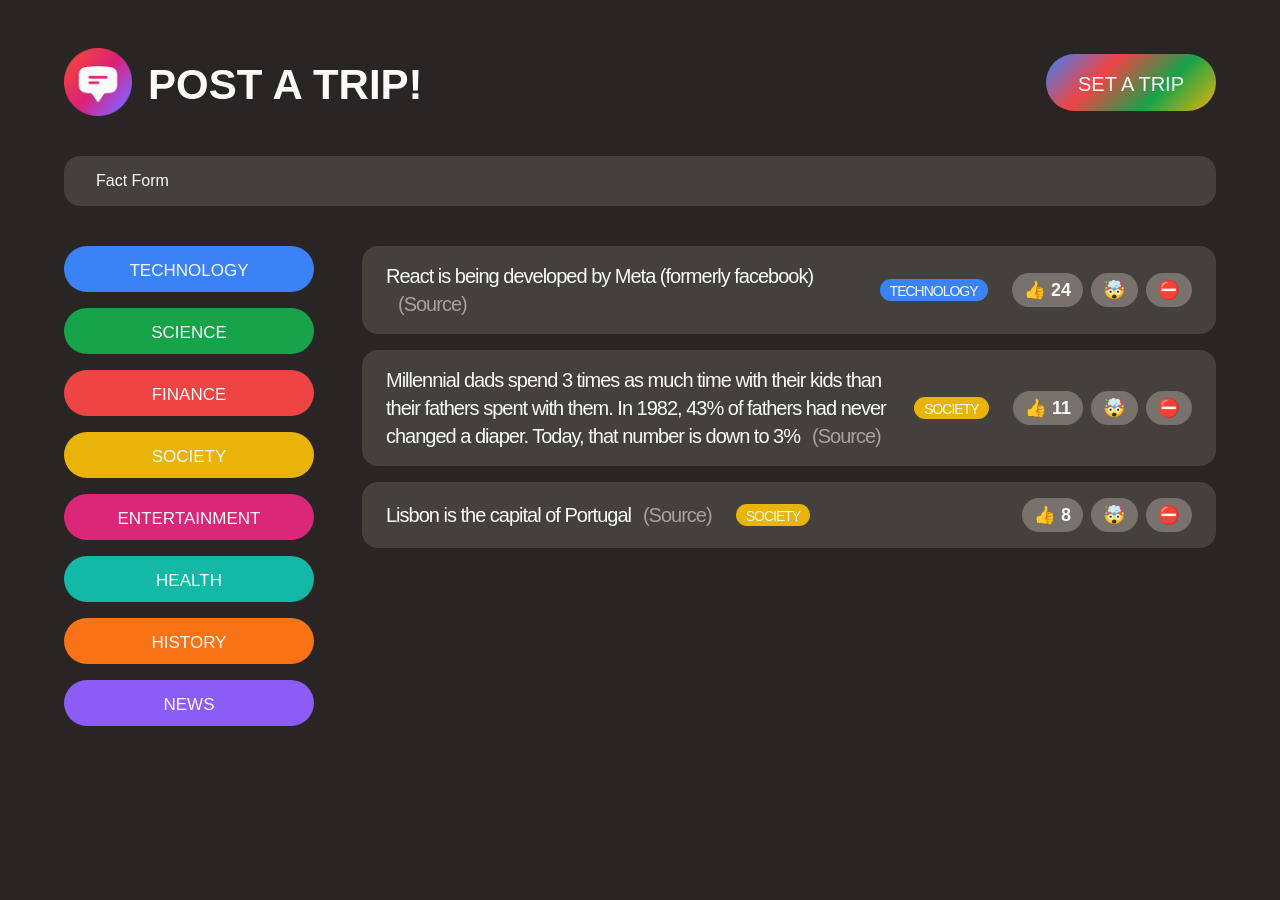
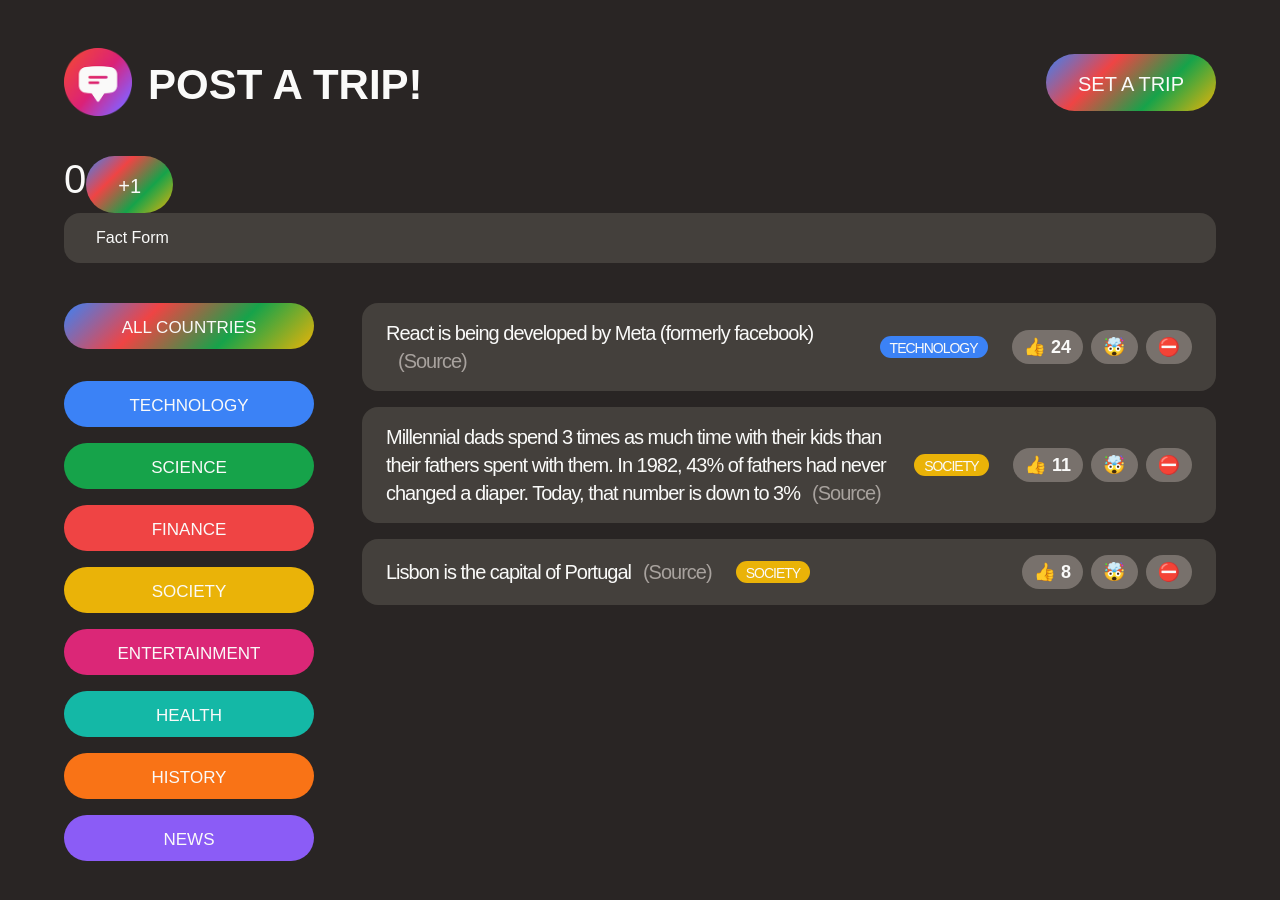
Before and after one commit to tonyloba/Post_fact, a React (Create React App) app: page / in a window 1280 px wide. Shown: the top 900 px of the page. Before the commit the page ends 800 px from the top, so only its background shows below. Built offline with nearby package versions, Linux system fonts and the light colour scheme; a web font is replaced by a local one.

Commit message:
added state with counter (testing)

```diff
--- a/src/App.js
+++ b/src/App.js
@@ -1,3 +1,4 @@
+import { useState } from "react";
 import "./style.css";
 
 const initialFacts = [
@@ -45,6 +46,22 @@
   { name: "news", color: "#8b5cf6" },
 ];
 
+function Counter() {
+  const [count, setCount] = useState(0);
+
+  return (
+    <div>
+      <span style={{ fontSize: "40px" }}>{count}</span>
+      <button
+        className="btn btn-large"
+        onClick={() => setCount((current) => current + 1)}
+      >
+        +1
+      </button>
+    </div>
+  );
+}
+
 function App() {
   const appTitle = "Post a Trip!";
   return (
@@ -59,6 +76,7 @@
         <button className="btn btn-large btn-open">Set a trip</button>
       </header>
 
+      <Counter />
       <NewFactForm />
 
       <main className="main">
@@ -77,10 +95,13 @@
   return (
     <aside>
       <ul>
+        <li className="category">
+          <button className="btn btn-all-categories">All countries</button>
+        </li>
         {CATEGORIES.map((cat) => (
-          <li class="category">
+          <li key={cat.name} className="category">
             <button
-              class="btn btn-category"
+              className="btn btn-category"
               style={{ backgroundColor: cat.color }}
             >
               {cat.name}
```
